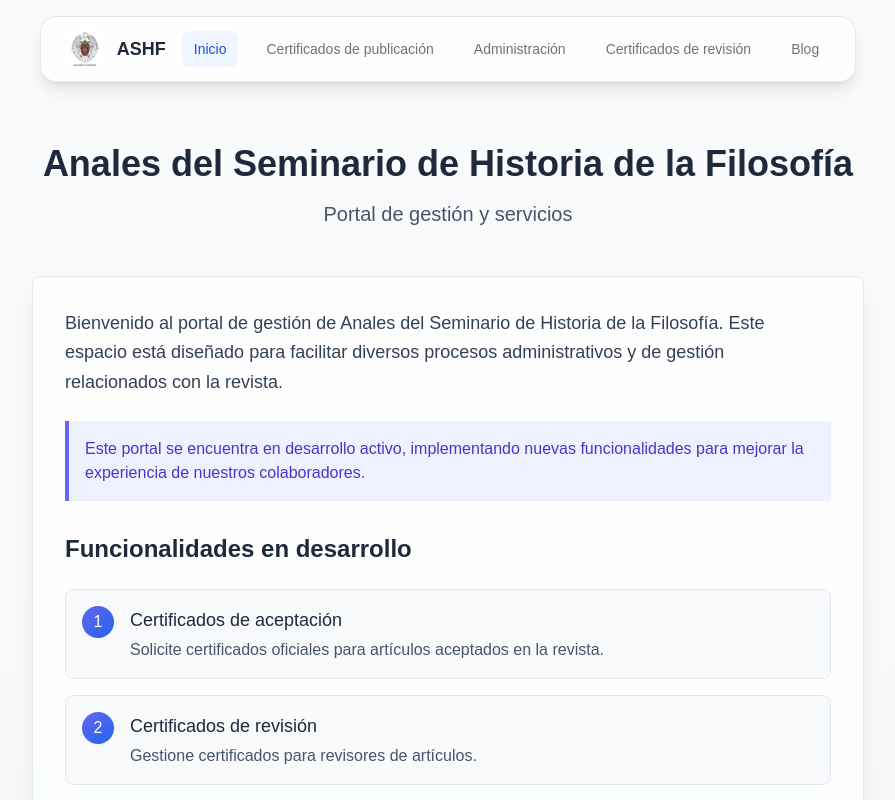
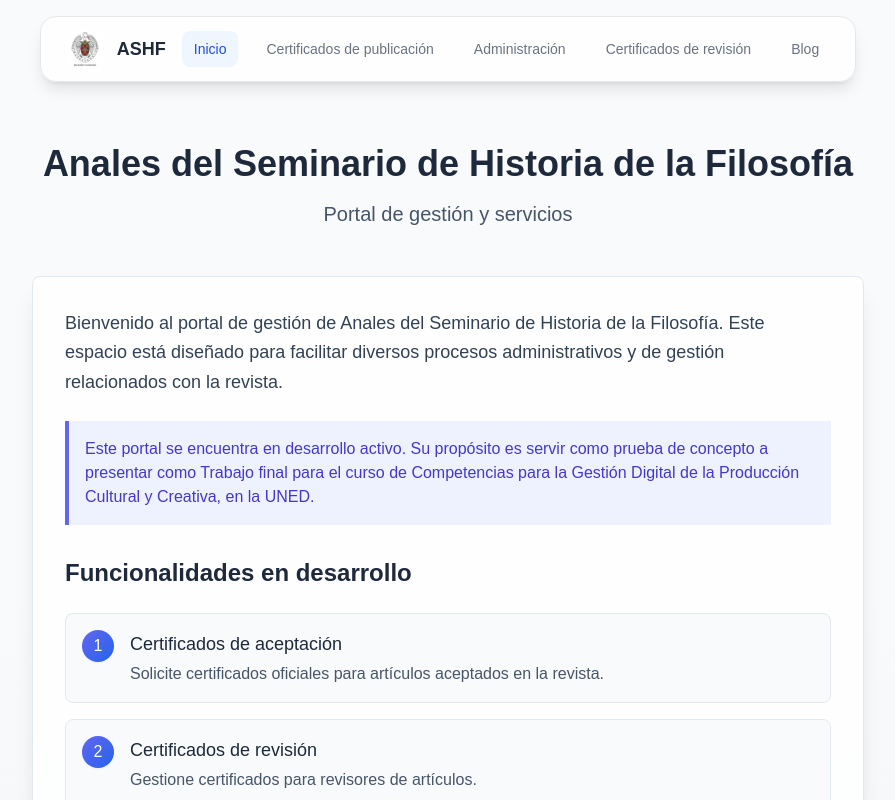
Before and after one commit to incipitluis/ashf, a Next.js app: page / in a window 1280 px wide. Shown: the top 800 px of the page, without its empty margins (192-1087 px from the left). Built offline with nearby package versions, Linux system fonts and the light colour scheme.

Commit message:
change inicio and fix wrong herocard link in blog

```diff
--- a/app/admin/components/post-form.tsx
+++ b/app/admin/components/post-form.tsx
@@ -15,7 +15,6 @@ import {
 } from "@/components/ui/form";
 import { Input } from "@/components/ui/input";
 import { createArticle } from "../actions";
-import { setPreviousArticles } from "@/app/certificates/actions";
 import { useState, useTransition } from "react";
 
 const formSchema = z.object({
@@ -46,9 +45,9 @@ export function PostForm() {
     },
   });
 
-  async function handleSetPreviousArticles() {
+/*   async function handleSetPreviousArticles() {
     await setPreviousArticles();
-  }
+  } */
 
   async function onSubmit() {
     startTransition(async () => {
@@ -138,13 +137,13 @@ export function PostForm() {
                       ? "Artículo creado correctamente"
                       : "Enviar"}
                   </Button>
-                  <Button
+                 {/*  <Button
                     type="button"
                     className="w-full"
                     onClick={handleSetPreviousArticles}
                   >
                     Cargar Artículos Anteriores
-                  </Button>
+                  </Button> */}
                 </form>
               </Form>
             </div>
--- a/app/blog/components/herocard.tsx
+++ b/app/blog/components/herocard.tsx
@@ -24,7 +24,7 @@ export const HeroCard = ({ post, type }: HeroCardProps) => {
 
     if (type === "main") {
         return (
-            <Link href={`/blog/${post.id}`}>
+            <Link href={`/blog/post/${post.id}`}>
             <div className="relative h-96 w-46 flex flex-col items-center justify-center bg-white dark:text-white dark:bg-neutral-800 shadow-md rounded-md overflow-hidden cursor-pointer group">
                 <div className="relative w-full h-full">
                     <Image src={"/davinci.webp"} alt={post.title} fill className="object-cover position-start transition-opacity duration-500 ease-in-out group-hover:opacity-50" />
@@ -42,7 +42,7 @@ export const HeroCard = ({ post, type }: HeroCardProps) => {
 
 if (type === "secondary") {
     return (
-        <Link href={`/blog/${post.id}`}>
+        <Link href={`/blog/post/${post.id}`}>
             <div className="relative h-full w-full flex flex-col items-center justify-center bg-white dark:text-white dark:bg-neutral-800 shadow-md rounded-md overflow-hidden cursor-pointer group">
                 <div className="relative w-full h-full">
                     <Image src={"/galileo.webp"} alt={post.title} fill className="object-cover position-start transition-opacity duration-500 ease-in-out group-hover:opacity-50" />
@@ -61,7 +61,7 @@ if (type === "secondary") {
 if (type === "tertiary") {
     return (
         <div className={`h-full bg-white/95 backdrop-blur-sm rounded-lg shadow-lg border border-slate-200 p-3 transition-transform transform hover:scale-100`}>
-           <Link href={`/blog/${post.id}`}>
+           <Link href={`/blog/post/${post.id}`}>
            <h2 className="text-lg font-bold text-slate-800 mb-1">{normalizeTitle(post.title)}</h2>
            </Link>
             <p className="text-sm text-slate-600">{post.content?.substring(0, 75)}...</p>
--- a/app/page.tsx
+++ b/app/page.tsx
@@ -76,9 +76,7 @@ export default function Home() {
 
           <div className="bg-indigo-50 border-l-4 border-indigo-500 p-4 mb-8">
             <p className="text-indigo-700">
-              Este portal se encuentra en desarrollo activo, implementando
-              nuevas funcionalidades para mejorar la experiencia de nuestros
-              colaboradores.
+              Este portal se encuentra en desarrollo activo. Su propósito es servir como prueba de concepto a presentar como Trabajo final para el curso de Competencias para la Gestión Digital de la Producción Cultural y Creativa, en la UNED.
             </p>
           </div>
 
```
